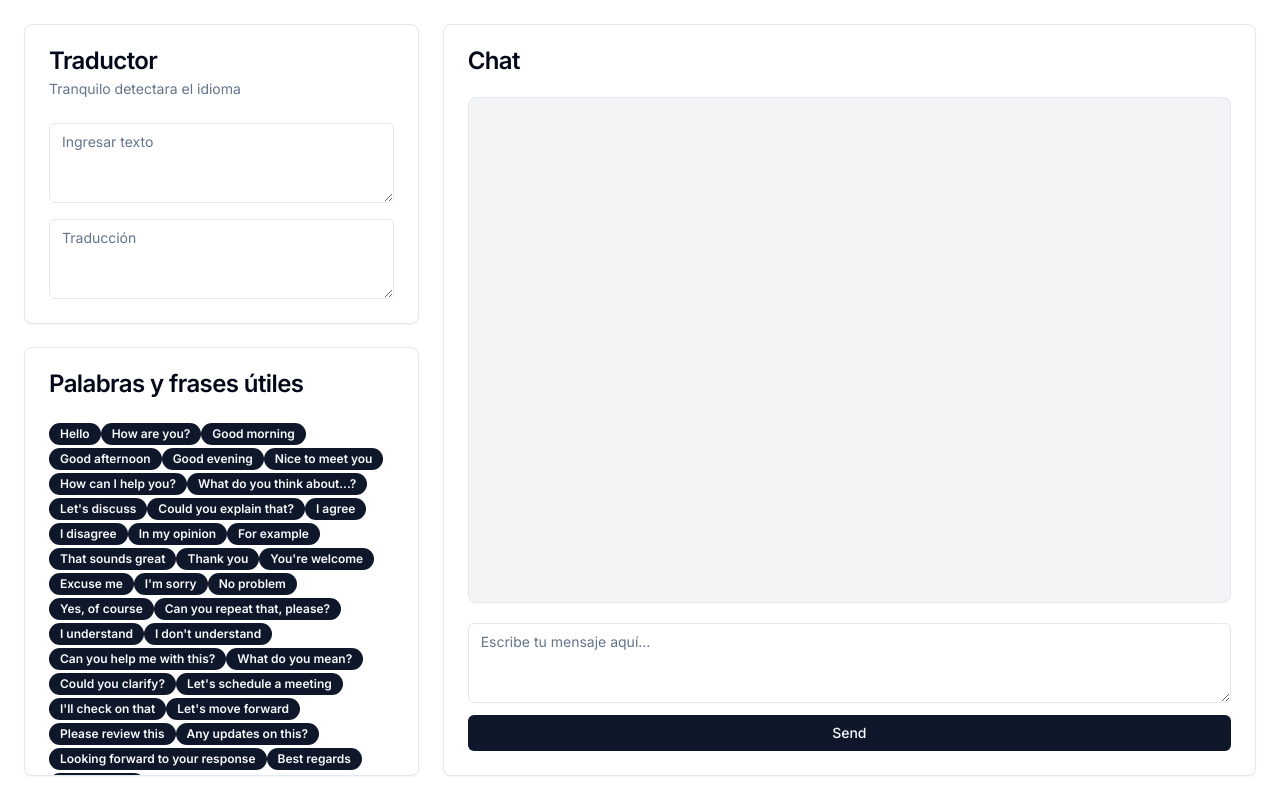
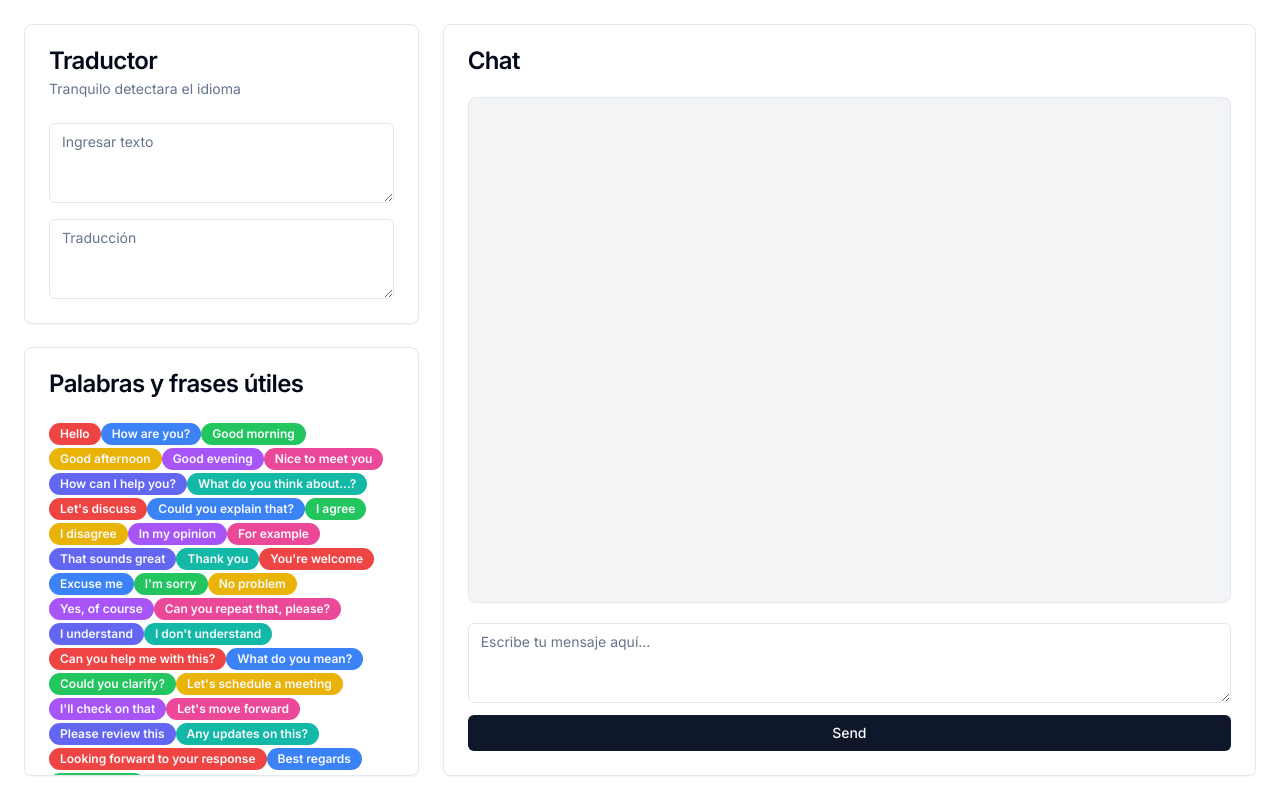
Before and after one commit to elonlegan/ialingo, a Next.js app: page / in a window 1280 px wide. Built offline with nearby package versions, Linux system fonts and the light colour scheme.

Commit message:
added colors to words

```diff
--- a/components/conversation-words/conversation-words.tsx
+++ b/components/conversation-words/conversation-words.tsx
@@ -5,11 +5,25 @@ import {
 	CardHeader,
 	CardTitle,
 	CardContent,
+	CardDescription,
 } from '@/components/ui/card';
 import { Button } from '@/components/ui/button';
 import { Textarea } from '@/components/ui/textarea';
 import { Badge } from '@/components/ui/badge';
 import ClickToCopy from '../clickToCopy/clickToCopy';
+
+// components/ConversationWords.tsx
+
+const colors: string[] = [
+	'bg-red-500',
+	'bg-blue-500',
+	'bg-green-500',
+	'bg-yellow-500',
+	'bg-purple-500',
+	'bg-pink-500',
+	'bg-indigo-500',
+	'bg-teal-500',
+];
 
 const conversationWords = [
 	'Hello',
@@ -58,7 +72,11 @@ export default function ConversationWords() {
 			<CardContent className='overflow-y-auto h-full'>
 				{conversationWords.map((word, index) => (
 					<ClickToCopy key={index + word} value={word}>
-						<Badge>{word}</Badge>
+						<Badge
+							className={colors[index % colors.length]}
+						>
+							{word}
+						</Badge>
 					</ClickToCopy>
 				))}
 			</CardContent>
```
